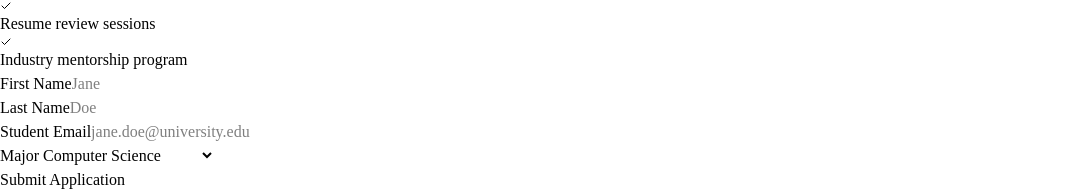
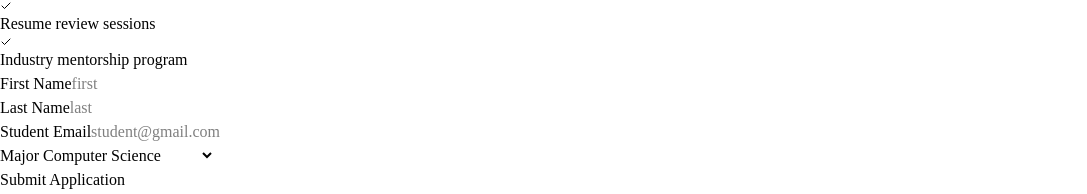
Before and after one commit to anujrwt08/MrisaCyberNexus, a React (Vite) app in the folder client/: page /join in a window 1280 px wide. Shown: the part 1448-1642 px from the top of the page, without its empty margins (0-1087 px from the left). Built offline with nearby package versions, Linux system fonts and the light colour scheme.

Commit message:
Updated latest code

```diff
--- a/client/src/pages/Join.tsx
+++ b/client/src/pages/Join.tsx
@@ -38,17 +38,17 @@ export default function Join() {
             <div className="grid grid-cols-1 md:grid-cols-2 gap-6">
               <div className="space-y-2">
                 <label className="text-sm font-medium text-muted-foreground">First Name</label>
-                <input type="text" className="w-full bg-background border border-border rounded-lg px-4 py-2 text-foreground focus:border-primary focus:outline-none focus:ring-1 focus:ring-primary transition-colors" placeholder="Jane" />
+                <input type="text" className="w-full bg-background border border-border rounded-lg px-4 py-2 text-foreground focus:border-primary focus:outline-none focus:ring-1 focus:ring-primary transition-colors" placeholder="first" />
               </div>
               <div className="space-y-2">
                 <label className="text-sm font-medium text-muted-foreground">Last Name</label>
-                <input type="text" className="w-full bg-background border border-border rounded-lg px-4 py-2 text-foreground focus:border-primary focus:outline-none focus:ring-1 focus:ring-primary transition-colors" placeholder="Doe" />
+                <input type="text" className="w-full bg-background border border-border rounded-lg px-4 py-2 text-foreground focus:border-primary focus:outline-none focus:ring-1 focus:ring-primary transition-colors" placeholder="last" />
               </div>
             </div>
 
             <div className="space-y-2">
               <label className="text-sm font-medium text-muted-foreground">Student Email</label>
-              <input type="email" className="w-full bg-background border border-border rounded-lg px-4 py-2 text-foreground focus:border-primary focus:outline-none focus:ring-1 focus:ring-primary transition-colors" placeholder="jane.doe@university.edu" />
+              <input type="email" className="w-full bg-background border border-border rounded-lg px-4 py-2 text-foreground focus:border-primary focus:outline-none focus:ring-1 focus:ring-primary transition-colors" placeholder="student@gmail.com" />
             </div>
 
             <div className="space-y-2">
```
